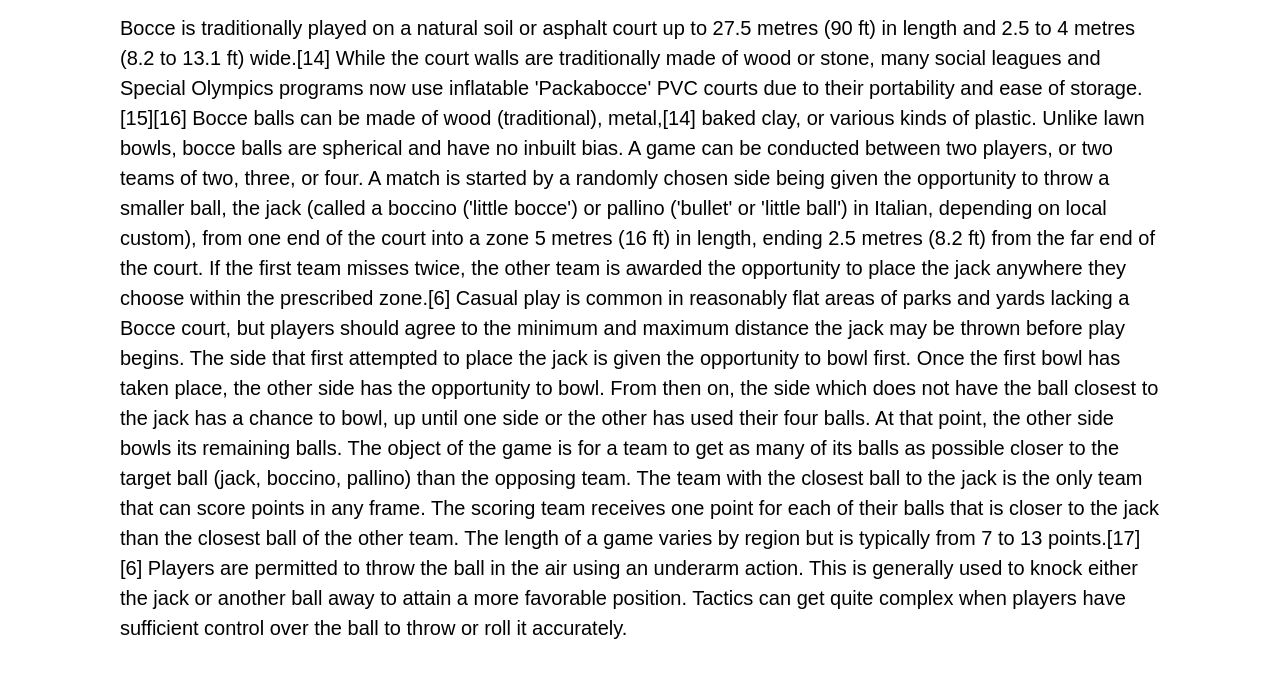
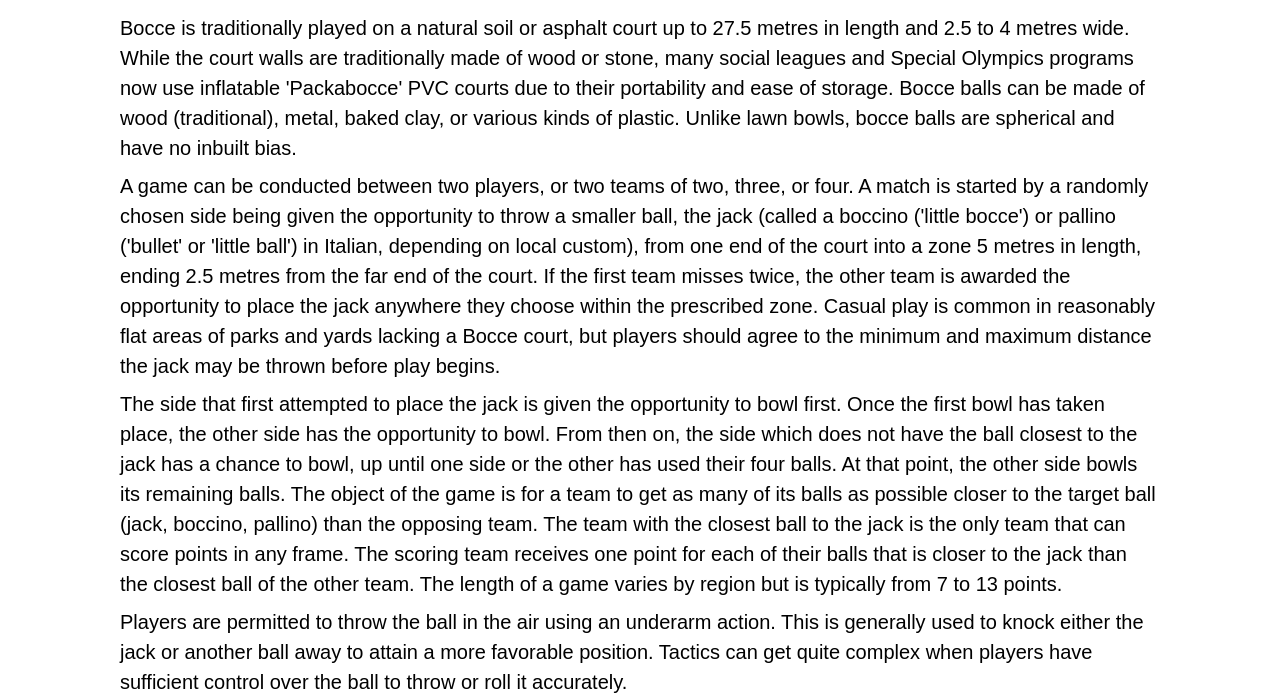
Before and after one commit to derjubu/boccia-gonna-do, a Gatsby site: page / in a window 1280 px wide. Shown: the part 298-995 px from the top of the page. Before the commit the page ends 941 px from the top, so only its background shows below. Built offline with nearby package versions, Linux system fonts and the light colour scheme; Gatsby itself is replaced by a stand-in of ours.

Commit message:
add: margin for p

```diff
--- a/src/components/layout/layout.module.css
+++ b/src/components/layout/layout.module.css
@@ -90,3 +90,7 @@ h1 {
 h2 {
   margin-block: 1rem;
 }
+
+p {
+  margin-block: 0.5rem;
+}
--- a/src/pages/index.tsx
+++ b/src/pages/index.tsx
@@ -10,41 +10,51 @@ export default function Index() {
           metal balls at a tinier wooden ball. It is great fun, trust us.
         </p>
         <h2>This is how you play</h2>
-        Bocce is traditionally played on a natural soil or asphalt court up to
-        27.5 metres (90 ft) in length and 2.5 to 4 metres (8.2 to 13.1 ft)
-        wide.[14] While the court walls are traditionally made of wood or stone,
-        many social leagues and Special Olympics programs now use inflatable
-        'Packabocce' PVC courts due to their portability and ease of
-        storage.[15][16] Bocce balls can be made of wood (traditional),
-        metal,[14] baked clay, or various kinds of plastic. Unlike lawn bowls,
-        bocce balls are spherical and have no inbuilt bias. A game can be
-        conducted between two players, or two teams of two, three, or four. A
-        match is started by a randomly chosen side being given the opportunity
-        to throw a smaller ball, the jack (called a boccino ('little bocce') or
-        pallino ('bullet' or 'little ball') in Italian, depending on local
-        custom), from one end of the court into a zone 5 metres (16 ft) in
-        length, ending 2.5 metres (8.2 ft) from the far end of the court. If the
-        first team misses twice, the other team is awarded the opportunity to
-        place the jack anywhere they choose within the prescribed zone.[6]
-        Casual play is common in reasonably flat areas of parks and yards
-        lacking a Bocce court, but players should agree to the minimum and
-        maximum distance the jack may be thrown before play begins. The side
-        that first attempted to place the jack is given the opportunity to bowl
-        first. Once the first bowl has taken place, the other side has the
-        opportunity to bowl. From then on, the side which does not have the ball
-        closest to the jack has a chance to bowl, up until one side or the other
-        has used their four balls. At that point, the other side bowls its
-        remaining balls. The object of the game is for a team to get as many of
-        its balls as possible closer to the target ball (jack, boccino, pallino)
-        than the opposing team. The team with the closest ball to the jack is
-        the only team that can score points in any frame. The scoring team
-        receives one point for each of their balls that is closer to the jack
-        than the closest ball of the other team. The length of a game varies by
-        region but is typically from 7 to 13 points.[17][6] Players are
-        permitted to throw the ball in the air using an underarm action. This is
-        generally used to knock either the jack or another ball away to attain a
-        more favorable position. Tactics can get quite complex when players have
-        sufficient control over the ball to throw or roll it accurately.
+        <p>
+          Bocce is traditionally played on a natural soil or asphalt court up to
+          27.5 metres in length and 2.5 to 4 metres wide. While the court walls
+          are traditionally made of wood or stone, many social leagues and
+          Special Olympics programs now use inflatable 'Packabocce' PVC courts
+          due to their portability and ease of storage. Bocce balls can be made
+          of wood (traditional), metal, baked clay, or various kinds of plastic.
+          Unlike lawn bowls, bocce balls are spherical and have no inbuilt bias.
+        </p>
+        <p>
+          A game can be conducted between two players, or two teams of two,
+          three, or four. A match is started by a randomly chosen side being
+          given the opportunity to throw a smaller ball, the jack (called a
+          boccino ('little bocce') or pallino ('bullet' or 'little ball') in
+          Italian, depending on local custom), from one end of the court into a
+          zone 5 metres in length, ending 2.5 metres from the far end of the
+          court. If the first team misses twice, the other team is awarded the
+          opportunity to place the jack anywhere they choose within the
+          prescribed zone. Casual play is common in reasonably flat areas of
+          parks and yards lacking a Bocce court, but players should agree to the
+          minimum and maximum distance the jack may be thrown before play
+          begins.
+        </p>
+        <p>
+          The side that first attempted to place the jack is given the
+          opportunity to bowl first. Once the first bowl has taken place, the
+          other side has the opportunity to bowl. From then on, the side which
+          does not have the ball closest to the jack has a chance to bowl, up
+          until one side or the other has used their four balls. At that point,
+          the other side bowls its remaining balls. The object of the game is
+          for a team to get as many of its balls as possible closer to the
+          target ball (jack, boccino, pallino) than the opposing team. The team
+          with the closest ball to the jack is the only team that can score
+          points in any frame. The scoring team receives one point for each of
+          their balls that is closer to the jack than the closest ball of the
+          other team. The length of a game varies by region but is typically
+          from 7 to 13 points.
+        </p>
+        <p>
+          Players are permitted to throw the ball in the air using an underarm
+          action. This is generally used to knock either the jack or another
+          ball away to attain a more favorable position. Tactics can get quite
+          complex when players have sufficient control over the ball to throw or
+          roll it accurately.
+        </p>
       </>
     </Layout>
   )
```
